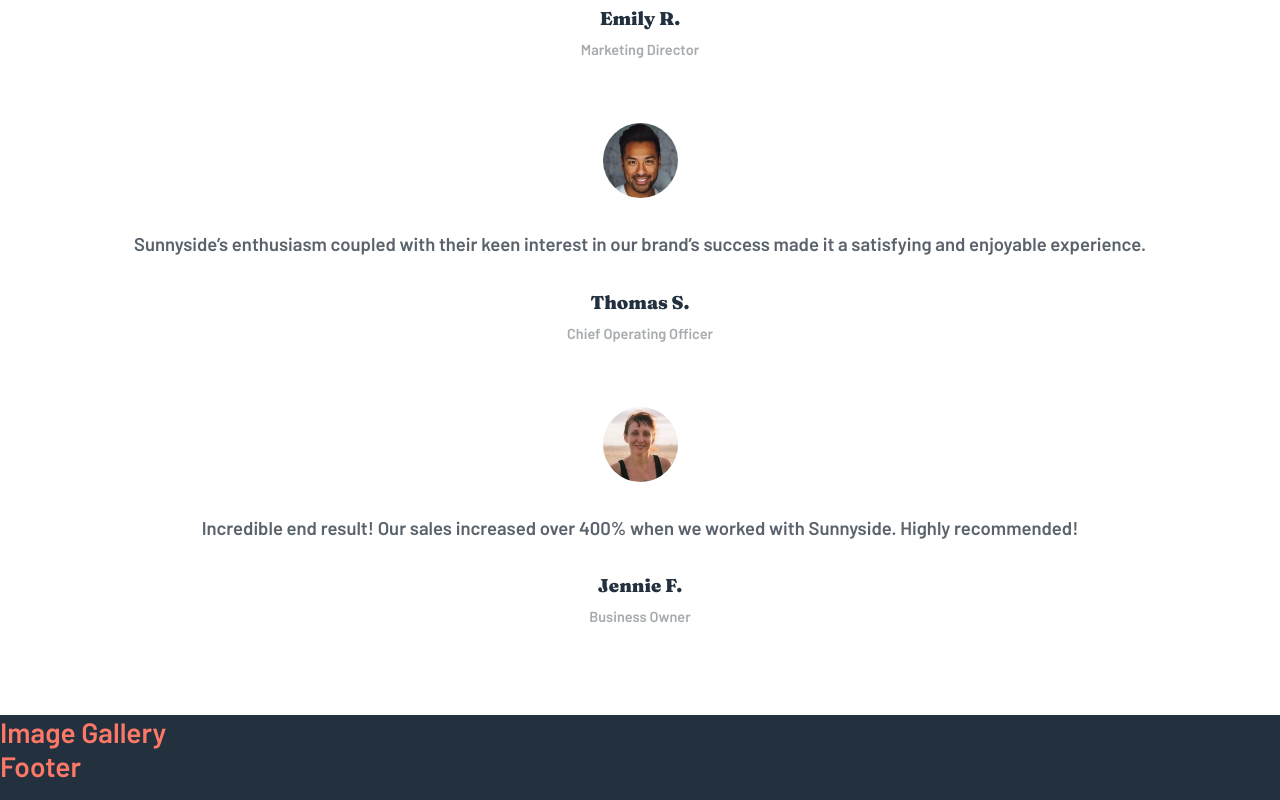
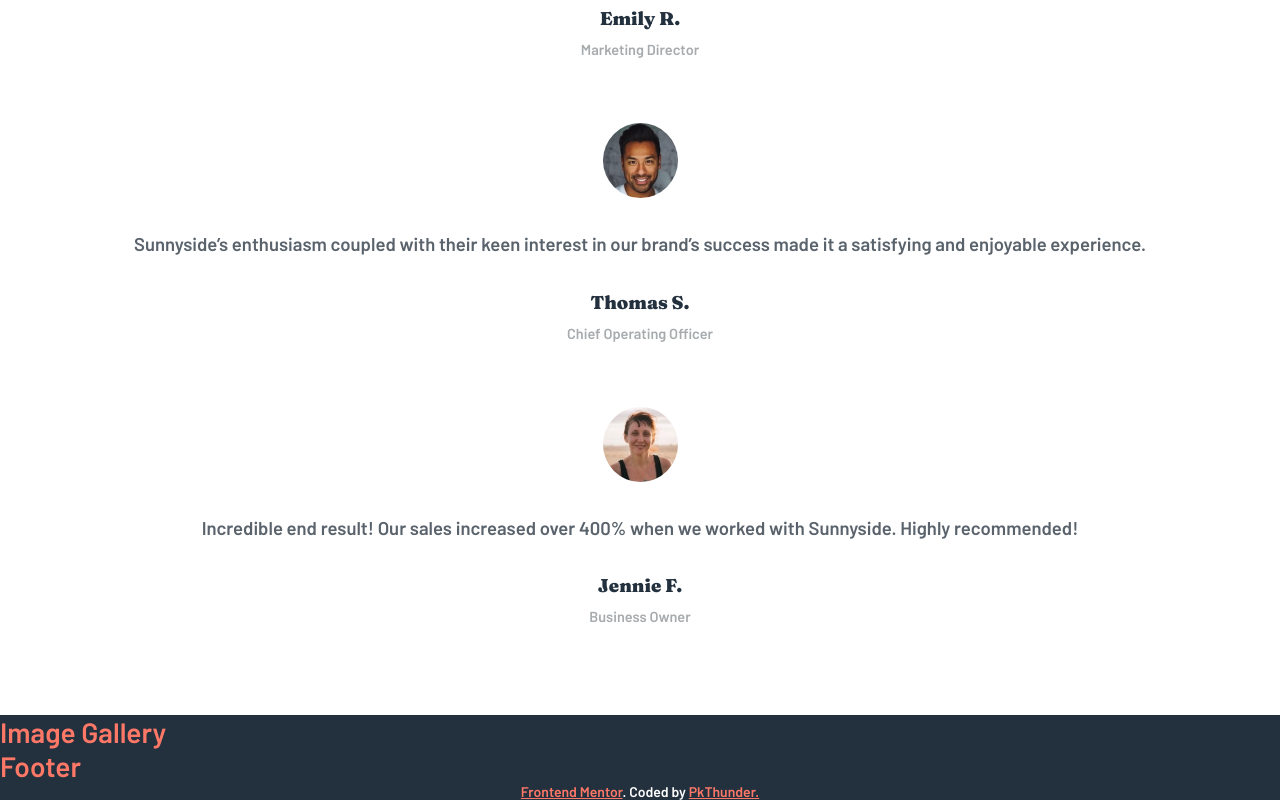
Before and after one commit to pkthunder87/agency-landing, a React (Vite) app: page / in a window 1280 px wide. Shown: the part 3652-4452 px from the top of the page. Built offline with nearby package versions, Linux system fonts and the light colour scheme.

Commit message:
Feat; Add Attribution.jsx component

```diff
--- /dev/null
+++ b/src/components/Attribution.jsx
@@ -0,0 +1,23 @@
+function Attribution() {
+  return (
+    <div className="attribution">
+      <a
+        target="_blank"
+        rel="noreferrer"
+        href="https://www.frontendmentor.io/challenges/sunnyside-agency-landing-page-7yVs3B6ef"
+      >
+        Frontend Mentor
+      </a>
+      . Coded by{" "}
+      <a
+        target="_blank"
+        rel="noreferrer"
+        href="https://github.com/pkthunder87/agency-landing"
+      >
+        PkThunder.
+      </a>
+    </div>
+  );
+}
+
+export default Attribution;
--- a/src/components/Footer.jsx
+++ b/src/components/Footer.jsx
@@ -1,5 +1,12 @@
+import Attribution from "./Attribution";
+
 function Footer() {
-  return <footer className="Agency__footer">Footer</footer>;
+  return (
+    <footer className="agency__footer">
+      <div>Footer</div>
+      <Attribution />
+    </footer>
+  );
 }
 
 export default Footer;
--- a/src/sass/_components.scss
+++ b/src/sass/_components.scss
@@ -241,6 +241,10 @@
       }
     }
   }
+
+  &__footer {
+    position: relative;
+  }
 }
 
 .highlight {
--- a/src/sass/_layout.scss
+++ b/src/sass/_layout.scss
@@ -40,15 +40,15 @@
   text-align: center;
 
   width: max-content;
-  color: var(--color-light-cyan);
+  color: var(--color-white);
   position: absolute;
-  bottom: -7.5rem;
+  // bottom: -7.5rem;
   left: 50%;
   transform: translate(-50%);
 }
 
 .attribution a {
-  color: var(--color-neon-green);
+  color: var(--color-soft-red);
 }
 
 /* =============
```
